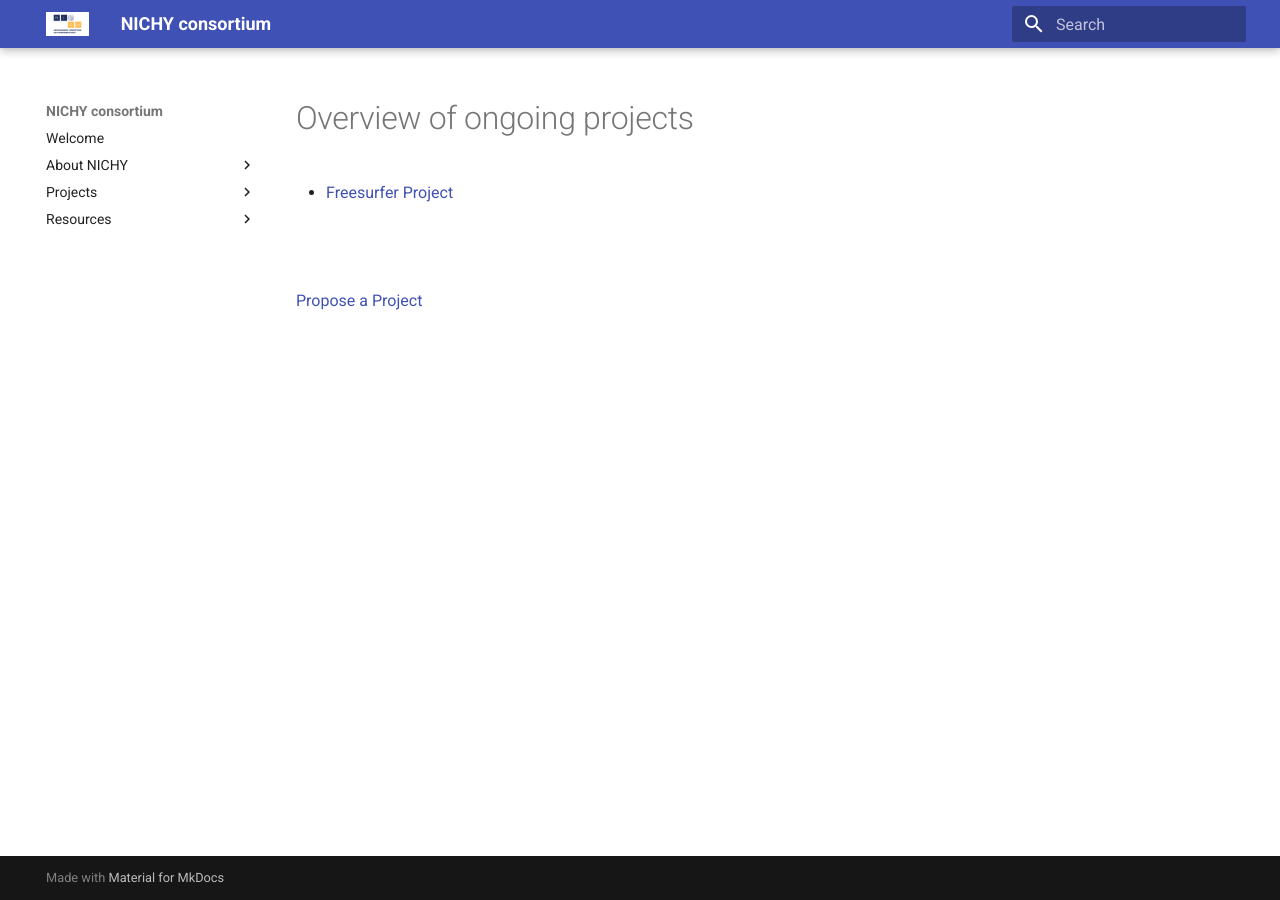
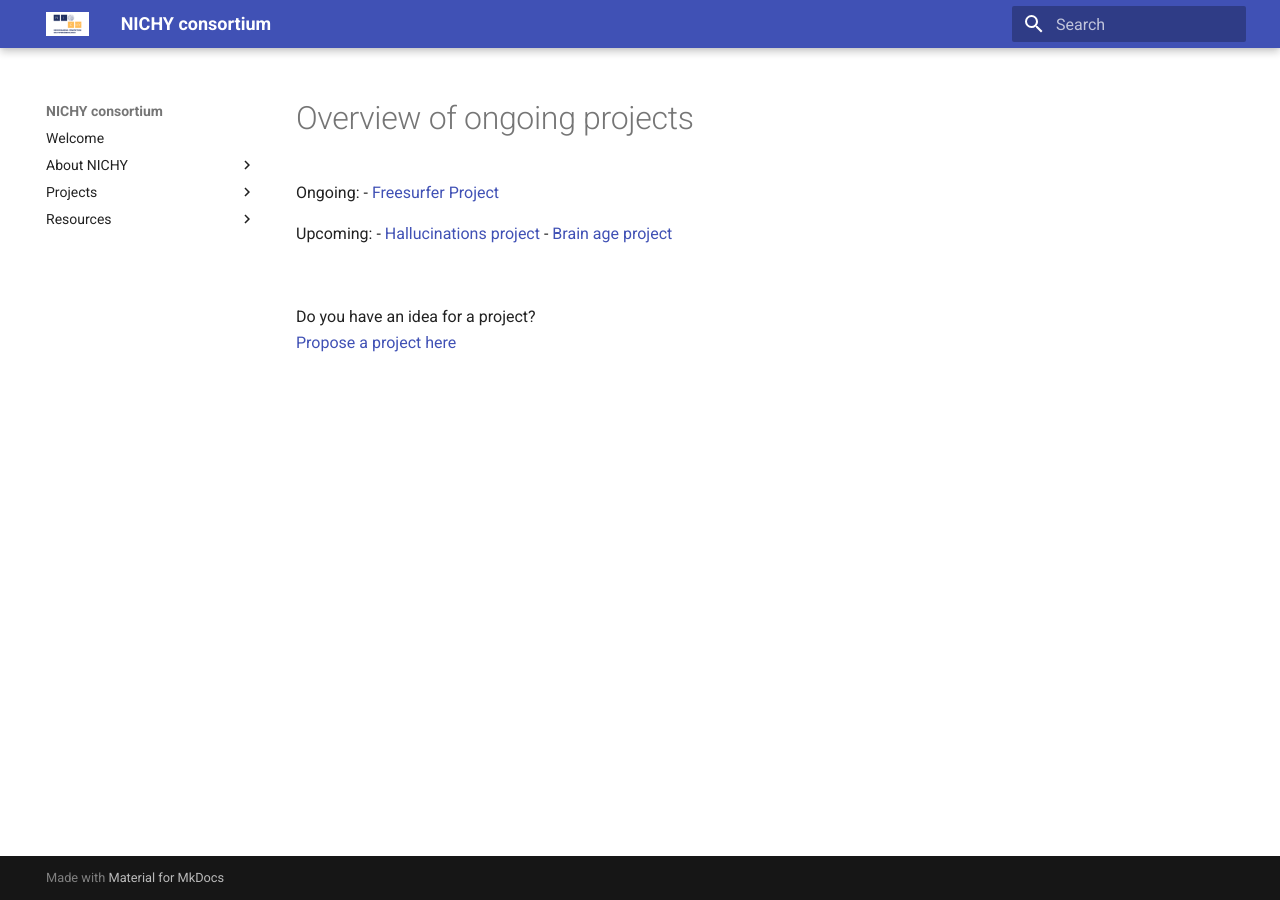
Before and after one commit to nichy-consortium/nichy, an MkDocs documentation site: the page built from docs/projects/ongoing/overview.md, in a window 1280 px wide. Built offline with MkDocs 1.6.1 and Material for MkDocs 9.7.7, drawn with Linux system fonts in a browser that asks for light colours.

Commit message:
Add hallucinations and Brain age
Added ongoing and upcoming projects sections to the overview.

```diff
--- a/docs/projects/ongoing/overview.md
+++ b/docs/projects/ongoing/overview.md
@@ -1,8 +1,14 @@
 # Overview of ongoing projects
 
+Ongoing:
 - [Freesurfer Project](./freesurfer.md)
 
-<br/>
+Upcoming:
+- [Hallucinations project](docs/projects/upcoming/hallucinations.md)
+- [Brain age project](docs/projects/upcoming/brainage.md)
+
 <br/>
 
-[Propose a Project](../propose_a_project.md)
+Do you have an idea for a project?
+<br/>
+[Propose a project here](../propose_a_project.md)
```
